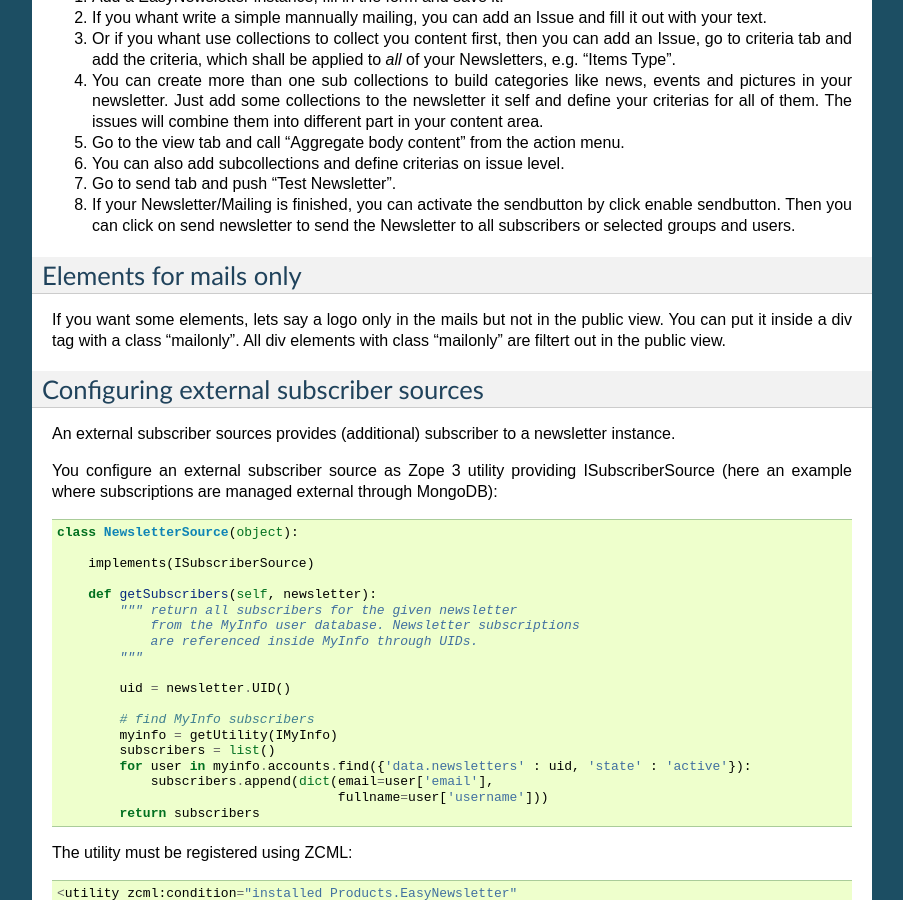
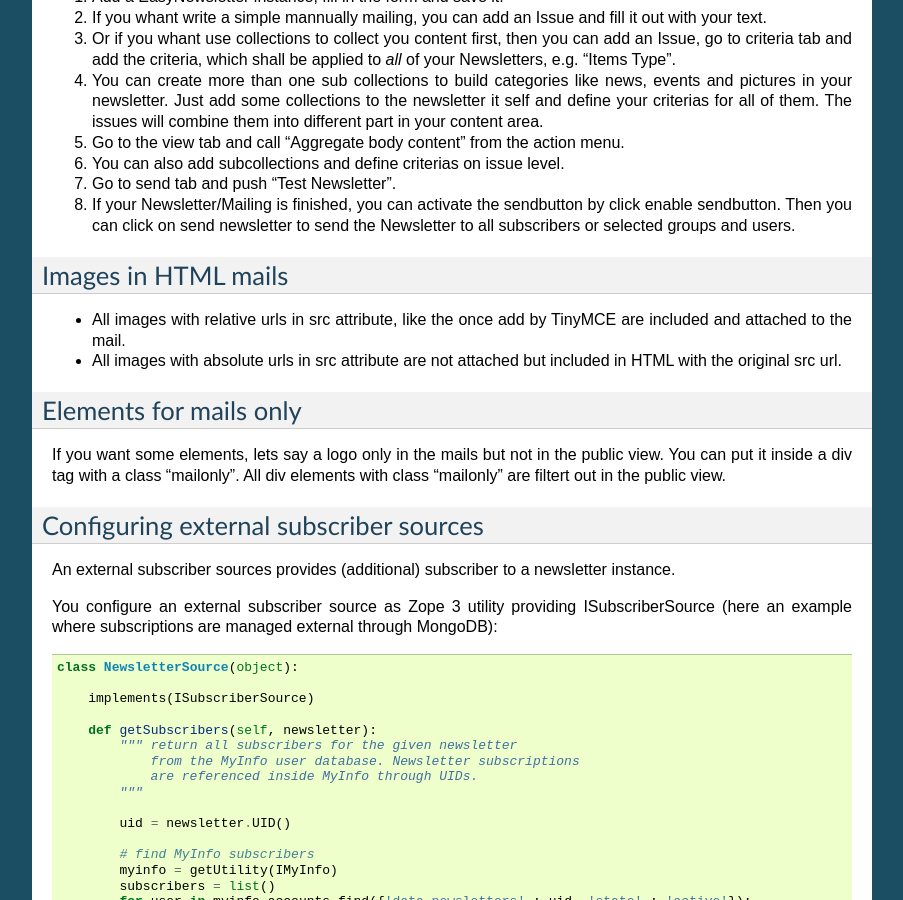
Before and after one commit to collective/Products.EasyNewsletter, a Sphinx documentation site: the page built from docs/source/index.txt, in a window 1280 px wide and 900 px high, scrolled down 1297 px. Shown: the whole window, without its empty margins (198-1101 px from the left). Built offline with Sphinx 7.4.7, drawn with Linux system fonts in a browser that asks for light colours; formulas are drawn with MathJax 3.

Commit message:
add image section to docs, to explane how and when images are embedded in mails

```diff
--- a/docs/source/index.txt
+++ b/docs/source/index.txt
@@ -98,6 +98,11 @@ Step by step
 8. If your Newsletter/Mailing is finished, you can activate the sendbutton by click enable sendbutton.
    Then you can click on send newsletter to send the Newsletter to all subscribers or selected groups and users.
 
+Images in HTML mails
+--------------------
+
+- All images with relative urls in src attribute, like the once add by TinyMCE are included and attached to the mail.
+- All images with absolute urls in src attribute are not attached but included in HTML with the original src url.
 
 Elements for mails only
 -----------------------
```
